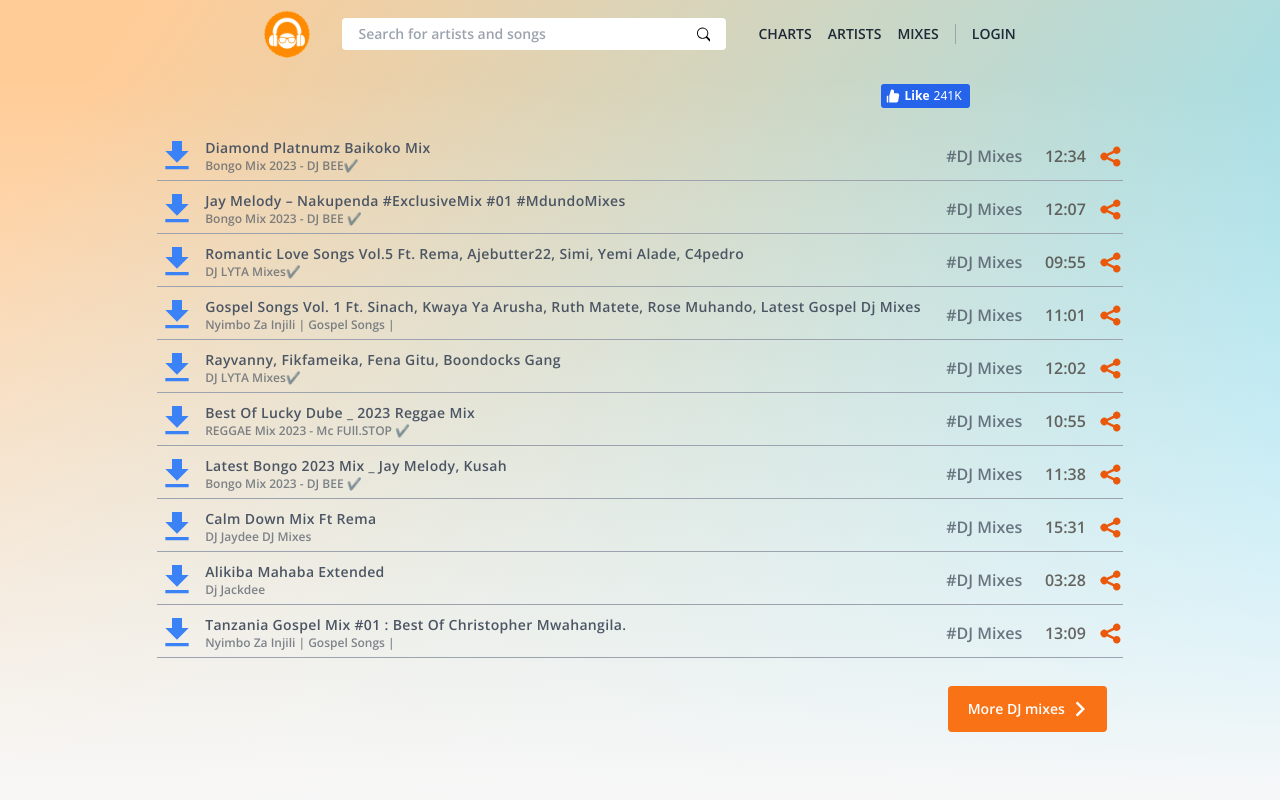
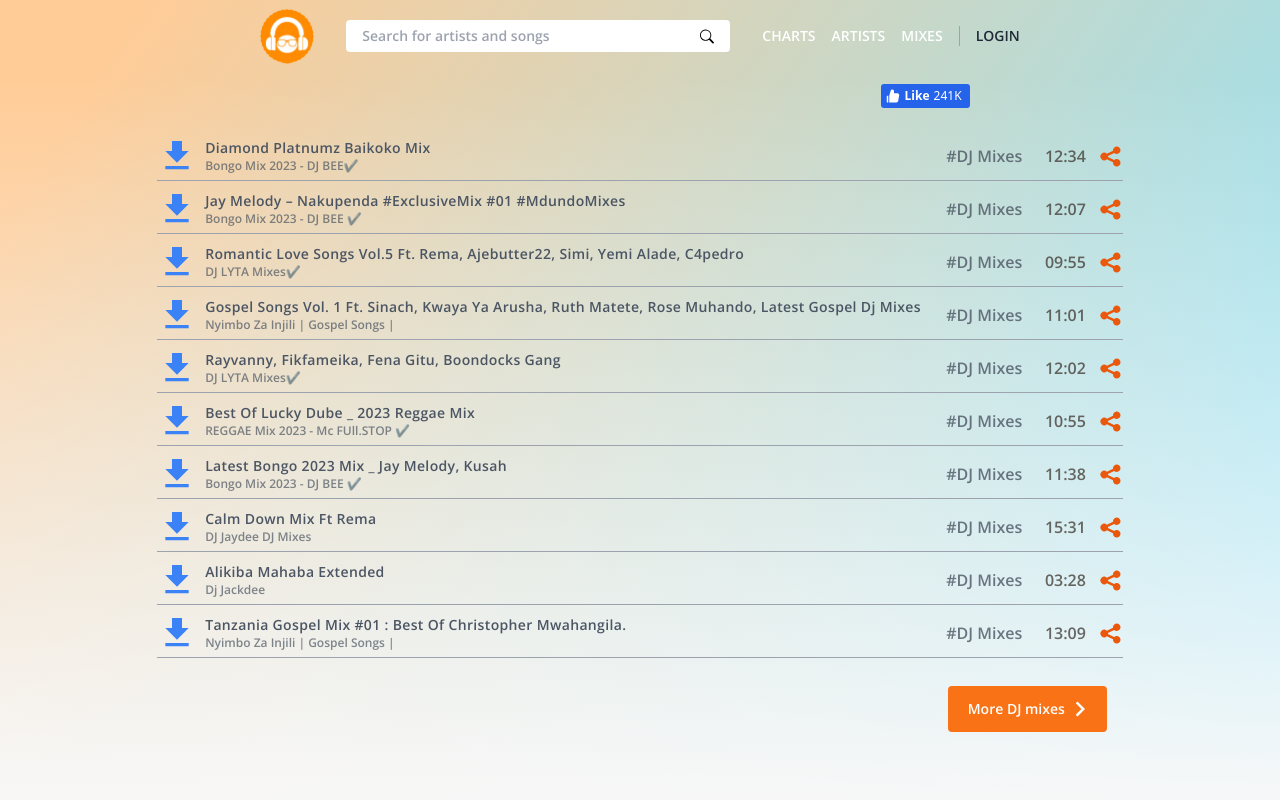
Before and after one commit to JosephNjeruNjenga/mdundo-clone, a Next.js app: page / in a window 1280 px wide. Shown: the top 800 px of the page. Built offline with nearby package versions, Linux system fonts and the light colour scheme.

Commit message:
Minor edit to Navbar

```diff
--- a/components/Navbar.tsx
+++ b/components/Navbar.tsx
@@ -24,15 +24,19 @@
   console.log(showBackground);
   return (
     <div
-      className={`w-full z-10 shadow-lg lg:shadow-none font-body pt-1 lg:py-2 transition duration-700 ease-in-out lg:flex lg:justify-center lg:bg-transparent sticky lg:fixed top-0 bg-background ${
-        showBackground ? "lg:bg-[#444444] lg:py-0 lg:shadow-xl" : ""
+      className={`w-full z-10 shadow-lg lg:pb-2 lg:shadow-none font-body pt-1 transition duration-700 ease-in-out lg:flex lg:justify-center sticky lg:fixed top-0 bg-background ${
+        showBackground
+          ? "lg:bg-background lg:py-0 lg:shadow-xl"
+          : " lg:bg-transparent lg:py-2"
       }`}
     >
       <div className="px-0 lg:px-4 grid grid-cols-7 lg:flex items-center">
         {/* LOGO */}
         <div className="cursor-pointer self-center col-span-1 lg:flex-none place-self-center">
           <img
-            className={`h-9 small:h-11 lg:h-12 ${showBackground ? "lg:h-10" : ""}`}
+            className={`h-9 small:h-11 ${
+              showBackground ? "lg:h-12" : "lg:h-14"
+            }`}
             src="./images/logo.png"
             alt="Logo"
           />
@@ -52,8 +56,8 @@
             <BsPersonCircle className="cursor-pointer" size={30} />
           </div>
           <div
-            className={`uppercase cursor-pointer hidden lg:block text-gray-800 lg:hover:text-gray-500 text-sm font-normal ${
-              showBackground ? "lg:text-white" : ""
+            className={`uppercase cursor-pointer hidden lg:block lg:hover:text-gray-500 text-sm font-normal ${
+              showBackground ? "lg:text-white" : "text-gray-800"
             }`}
           >
             login
@@ -62,8 +66,8 @@
         {/* NAV */}
         <nav className="col-span-7">
           <ul
-            className={`flex justify-evenly text-white lg:text-gray-800  text-sm font-normal ${
-              showBackground ? "lg:text-white" : ""
+            className={`flex justify-evenly text-white  text-sm font-normal ${
+              showBackground ? "lg:text-white" : "text-gray-800"
             }`}
           >
             <li className="py-4 hover:text-gray-300 lg:hover:text-gray-500 uppercase">
```
